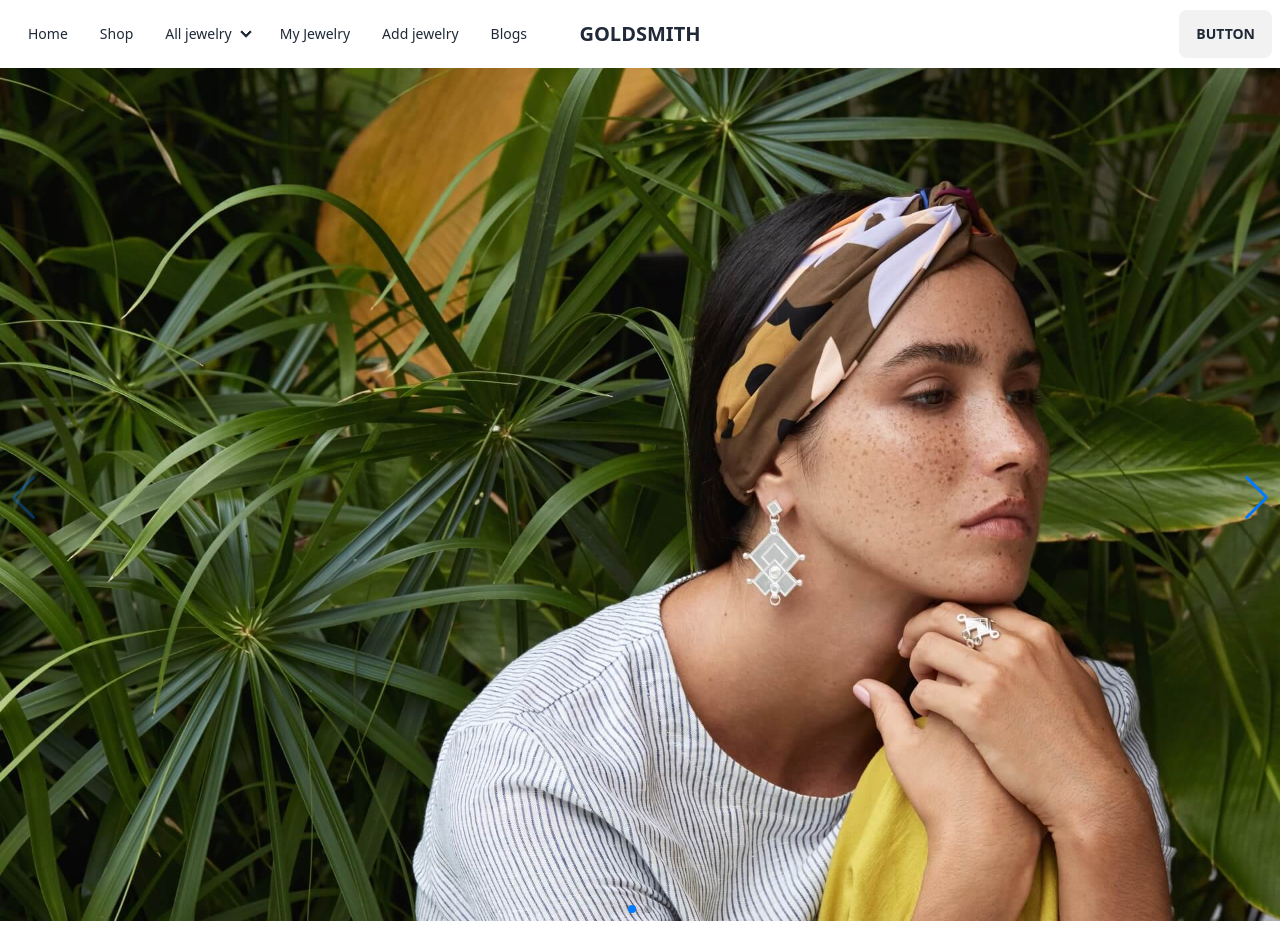
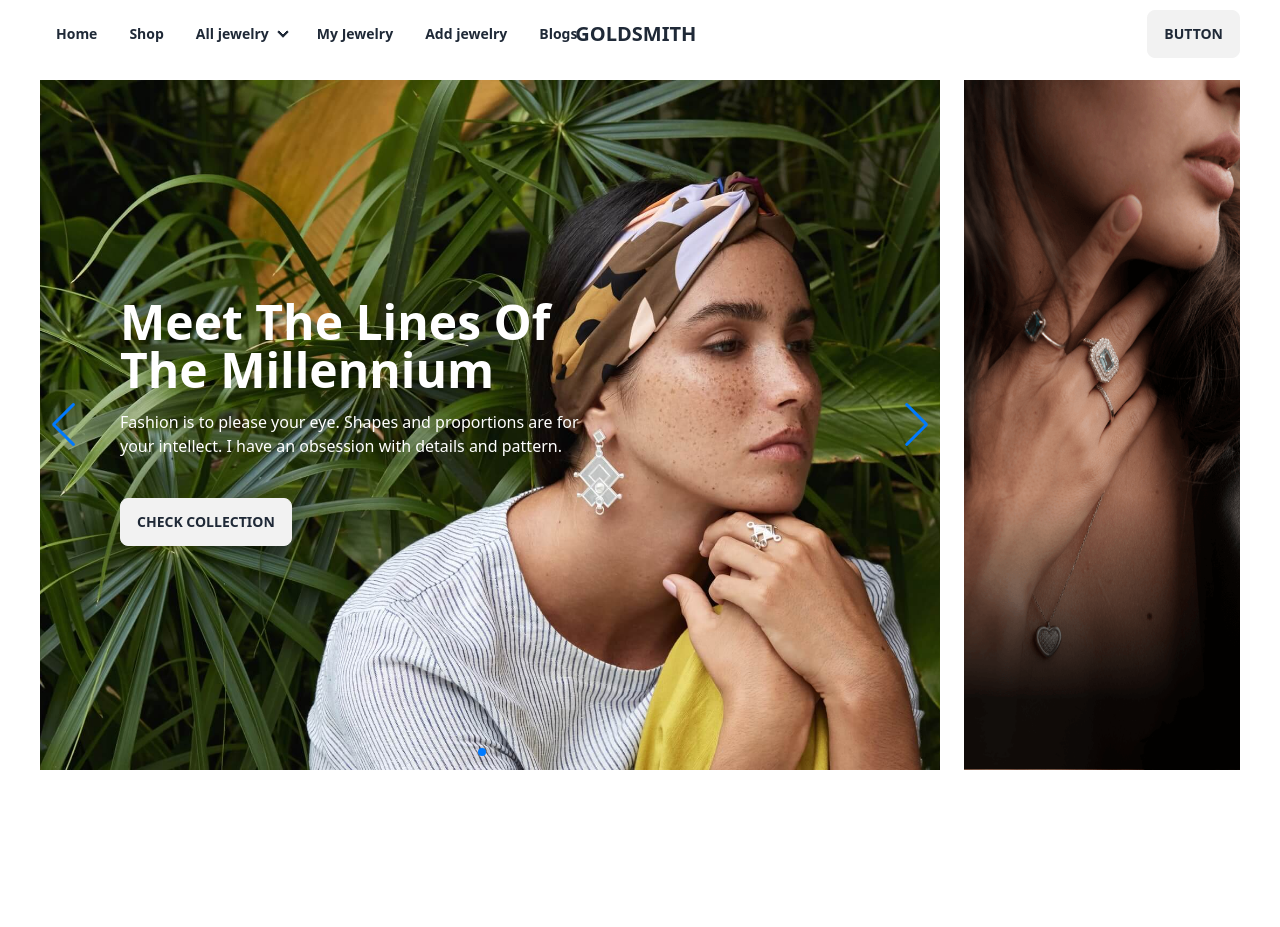
Before and after one commit to tonmoy-Org/Goldsmith-Client, a React (Vite) app: page / in a window 1280 px wide. After the commit the page ends 850 px from the top, so only its background shows below. Built offline with nearby package versions, Linux system fonts and the light colour scheme.

Commit message:
Banner Complete

```diff
--- /dev/null
+++ b/src/Pages/Home/Banner/Banner.css
@@ -0,0 +1,7 @@
+  /* Add this CSS to your Banner.css or global stylesheet */
+@media (max-width: 768px) {
+  .mySwiper .swiper-button-next,
+  .mySwiper .swiper-button-prev {
+      display: none !important;
+  }
+}
--- a/src/Pages/Home/Banner/Banner.jsx
+++ b/src/Pages/Home/Banner/Banner.jsx
@@ -1,4 +1,3 @@
-import React, { useRef, useState } from 'react';
 // Import Swiper React components
 import { Swiper, SwiperSlide } from 'swiper/react';
 
@@ -9,30 +8,69 @@ import 'swiper/css/pagination';
 
 import banner1 from '../../../assets/banner/accesories-full-1.jpg'
 import banner2 from '../../../assets/banner/accesories-full-2.jpg'
+import banner3 from '../../../assets/banner/side-banner.png'
 
 // import required modules
 import { Navigation, Pagination, Mousewheel, Keyboard } from 'swiper/modules';
-
+import './Banner.css'
 const Banner = () => {
     return (
-        <div>
+        <div className='lg:flex lg:mx-10 gap-6 p-0 mb-10 mt-3 mx-3'>
+            <div className='lg:w-3/4 mx-auto mb-10'>
                 <Swiper
                     cssMode={true}
                     navigation={true}
+                    mousewheel={true}
                     pagination={true}
-                mousewheel={true}
+                    loop={true}
                     keyboard={true}
                     modules={[Navigation, Pagination, Mousewheel, Keyboard]}
                     className="mySwiper"
+                    style={{ height: '100%' }} // Add this line
                 >
-                <SwiperSlide>
-                    <img src={banner1} alt="" />
+                    <SwiperSlide style={{ height: '100%' }}>
+                        <div className=" lg:w-full lg:h-[690px] w-[375px] h-[569px] overflow-hidden">
+                            <img
+                                src={banner1}
+                                alt="Your Image"
+                                className="w-full h-full object-cover"
+                            />
+                            <div className="lg:px-20 px-10 space-y-4  absolute lg:bottom-56 bottom-40 text-white">
+                                <h1 className='lg:text-5xl text-2xl font-bold lg:w-4/6'>Meet The Lines Of The Millennium</h1>
+                                <p className="md:w-2/3">
+                                    Fashion is to please your eye. Shapes and proportions are for your intellect. I have an obsession with details and pattern.</p>
+                                <br />
+                                <button className="btn">Check Collection</button>
+                            </div>
+                        </div>
                     </SwiperSlide>
-                <SwiperSlide>
-                    <img src={banner2} alt="" />
+                    <SwiperSlide style={{ height: '100%' }}>
+                        <div className=" lg:w-full lg:h-[690px] w-[375px] h-[569px] overflow-hidden">
+                            <img
+                                src={banner2}
+                                alt="Your Image"
+                                className="w-full h-full object-cover"
+                            />
+                            <div className="lg:px-20 px-10 space-y-4  absolute lg:bottom-56 bottom-40 text-white">
+                                <h1 className='lg:text-5xl text-2xl font-bold lg:w-4/6'>New Modern Collection</h1>
+                                <p className="md:w-2/3">
+                                    Elegance isn't solely defined by what you wear. It's how you carry yourself, how you speak, what you read.
+
+                                </p>
+                                <br />
+                                <button className="btn">Check Collection</button>
+                            </div>
+                        </div>
                     </SwiperSlide>
                 </Swiper>
             </div>
+            <div>
+                <div style={{ height: '100%' }}>
+                    <img className='lg:w-full lg:h-[690px] w-[374px] h-[450px] mx-auto scale-100' src={banner3} alt="" />
+                </div>
+            </div>
+        </div>
+
     );
 };
 
--- a/src/Pages/Shared/Navbar/Navbar.jsx
+++ b/src/Pages/Shared/Navbar/Navbar.jsx
@@ -2,7 +2,7 @@
 
 const Navbar = () => {
     return (
-        <div className="navbar bg-base-100">
+        <div className="navbar bg-base-100 font-semibold">
             <div className="navbar-start">
                 <div className="dropdown">
                     <label tabIndex={0} className="btn btn-ghost lg:hidden">
@@ -21,7 +21,7 @@ const Navbar = () => {
                     </ul>
                 </div>
                 <div className="navbar-center hidden lg:flex">
-                    <ul className="menu menu-horizontal px-1">
+                    <ul className="menu menu-horizontal lg:px-8">
                         <li><a>Home</a></li>
                         <li><a>Shop</a></li>
                         <li tabIndex={0}>
@@ -39,8 +39,8 @@ const Navbar = () => {
                     </ul>
                 </div>
             </div>
-            <a className="btn btn-ghost normal-case text-xl">GOLDSMITH</a>
-            <div className="navbar-end">
+            <a className="btn btn-ghost normal-case text-xl font-bold">GOLDSMITH</a>
+            <div className="navbar-end lg:px-8 px-2">
                 <a className="btn">Button</a>
             </div>
         </div>
```
Also changed, not shown: src/assets/banner/side-banner.png (added). Lines whose indentation alone changed are shown as unchanged.
